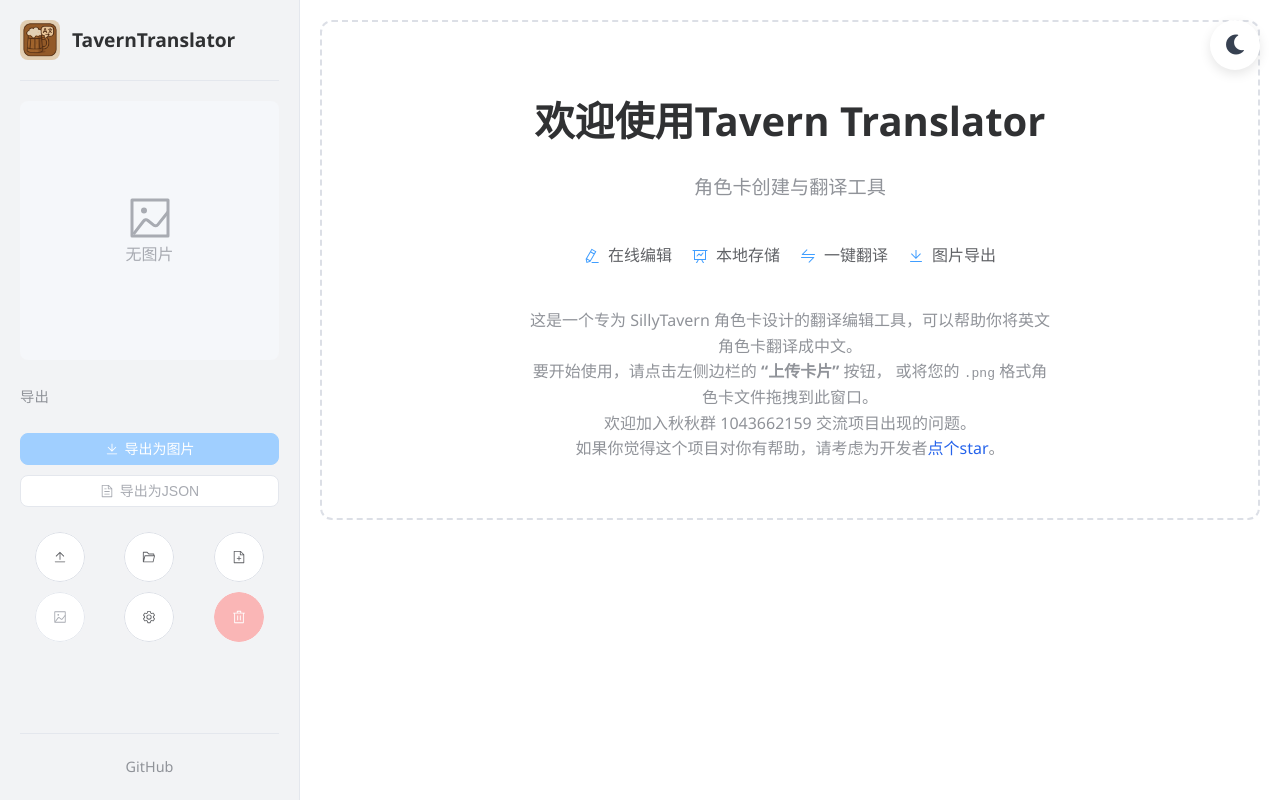
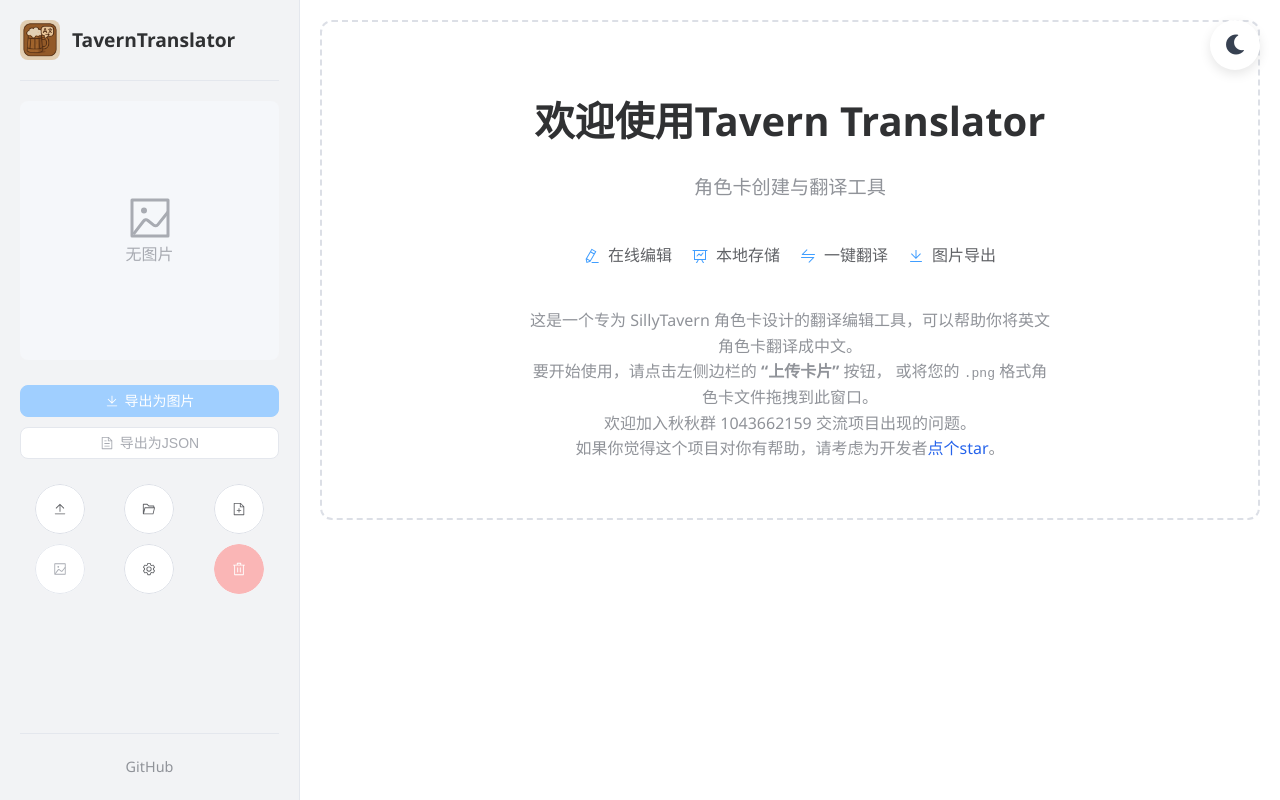
Before and after one commit to nullskymc/tavernTranslator, a Vue app in the folder vue-frontend/: page / in a window 1280 px wide. Built offline with nearby package versions, Linux system fonts and the light colour scheme.

Commit message:
feat: 移除导出部分的标题，简化操作按钮布局

```diff
--- a/vue-frontend/src/components/AppSidebar.vue
+++ b/vue-frontend/src/components/AppSidebar.vue
@@ -21,7 +21,6 @@
 
       <!-- 操作按钮 -->
       <div class="actions-section">
-        <div class="section-title">导出</div>
         <div class="export-buttons-wrapper">
           <div>
             <el-button
```
